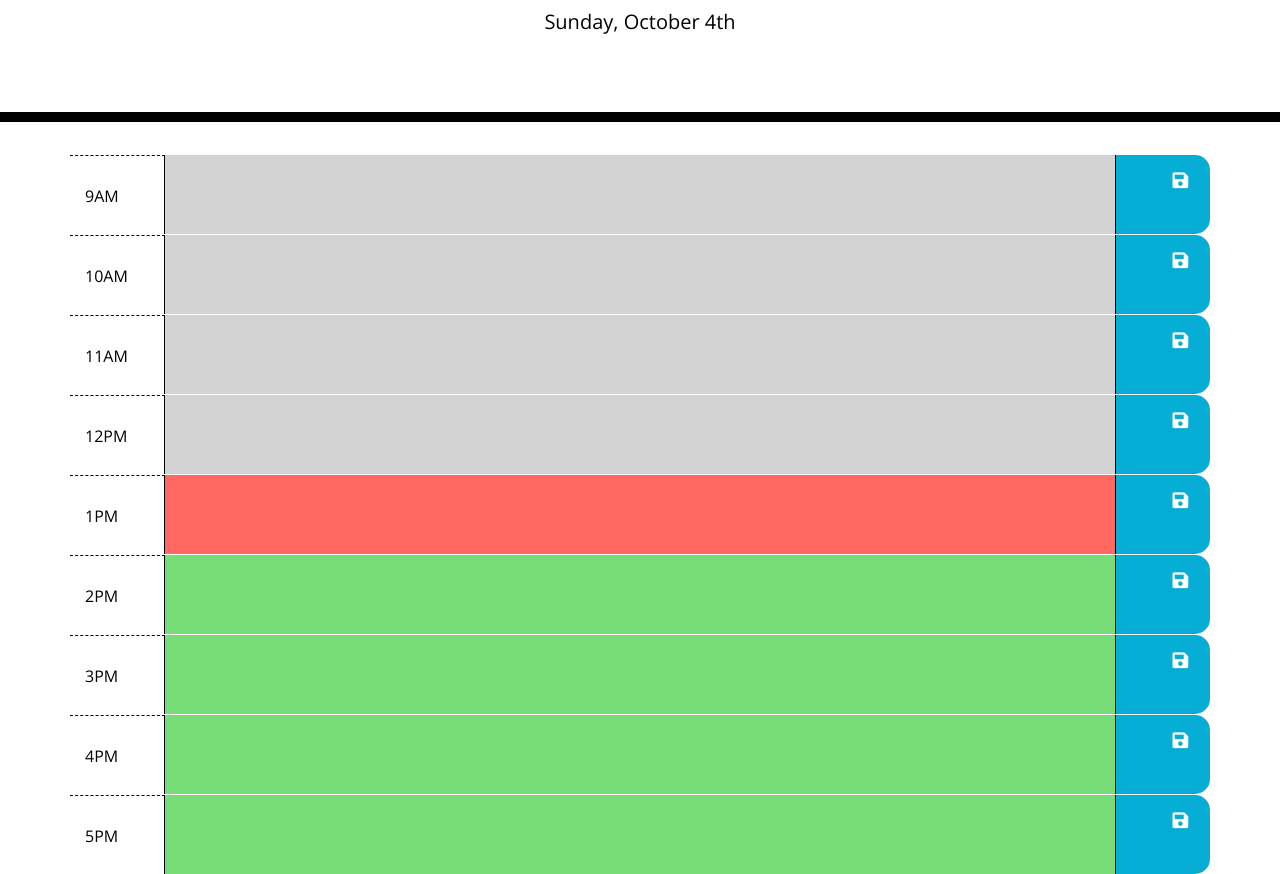
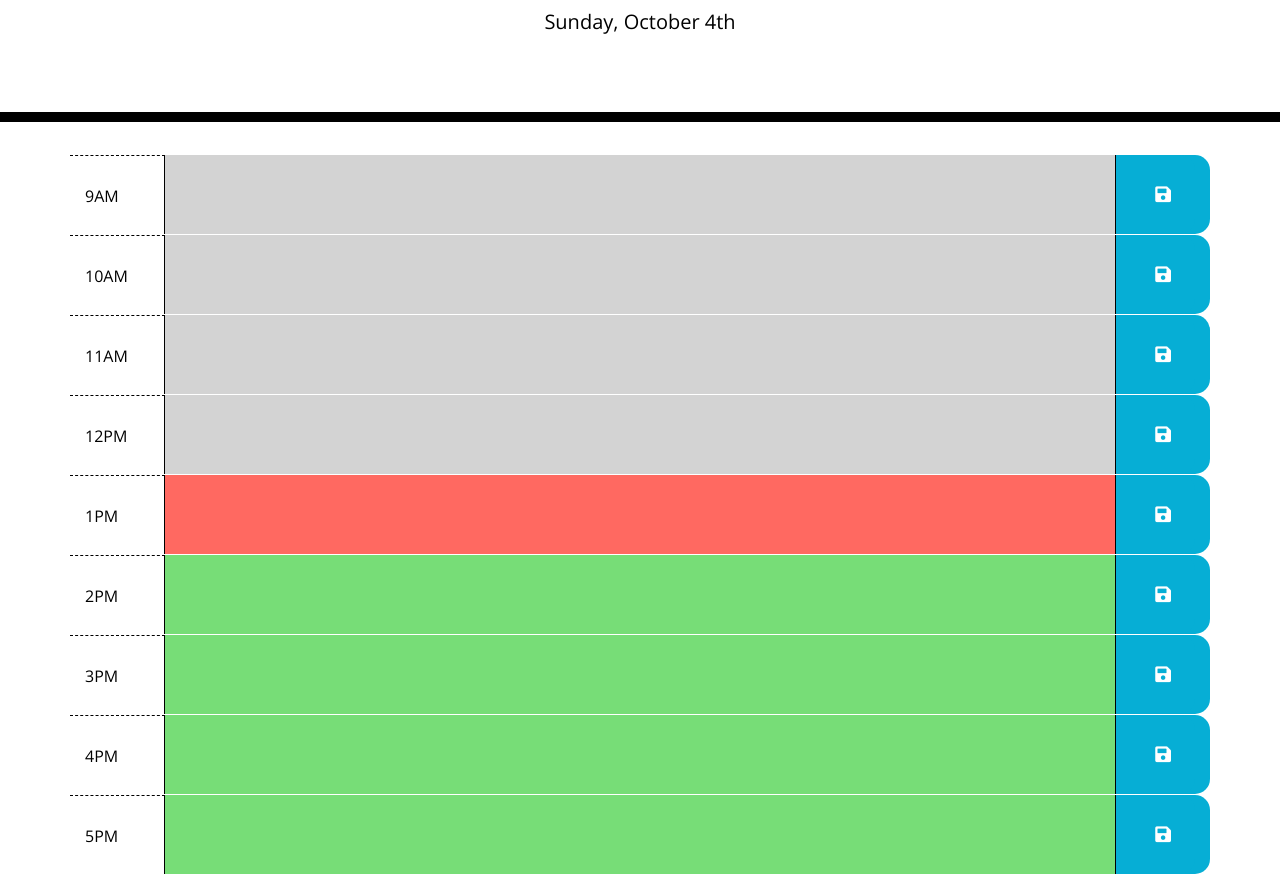
Before and after one commit to njderenne/scheduler, a plain HTML site: page index.html in a window 1280 px wide. Shown: the part 182-1056 px from the top of the page. Drawn offline with nearby package versions, Linux system fonts and the light colour scheme.

Commit message:
added save button

```diff
--- a/assets/css/style.css
+++ b/assets/css/style.css
@@ -71,3 +71,7 @@ textarea{
   font-size: 20px;
   transition: all .3s ease-in-out;
 }
+
+.btn-s {
+  border: none;
+}
--- a/assets/js/main.js
+++ b/assets/js/main.js
@@ -42,7 +42,7 @@ var timeRange = [{
 
 
 var timeCheck = function() {
-    //currentTime = moment.format("hA");
+    //currentTime = moment().format("hA");
     currentTime = "1PM";
     for (i = 0; i<timeRange.length; i++) {
         if (currentTime === timeRange[i].hour) {
--- a/index.html
+++ b/index.html
@@ -37,8 +37,8 @@
         <div class="col-10 description d-flex" id="0">
           <textarea name="event" class="flex-grow-1"></textarea>
         </div>
-        <div class="col-1 saveBtn">
-          <i class="fa fa-save" style="font-size: 18px;"></i>
+        <div class="col-1 saveBtn d-flex">
+          <button class="saveBtn flex-grow-1 btn btn-s"><i class="fa fa-save" style="font-size: 18px;"></i></button>
         </div>
       </div>
 
@@ -49,8 +49,8 @@
         <div class="col-10 description d-flex" id="1">
           <textarea name="event" class="flex-grow-1"></textarea>
         </div>
-        <div class="col-1 saveBtn">
-          <i class="fa fa-save" style="font-size: 18px;"></i>
+        <div class="col-1 saveBtn d-flex">
+          <button class="saveBtn flex-grow-1 btn btn-s"><i class="fa fa-save" style="font-size: 18px;"></i></button>
         </div>
       </div>
 
@@ -61,8 +61,8 @@
         <div class="col-10 description d-flex" id="2">
           <textarea name="event" class="flex-grow-1"></textarea>
         </div>
-        <div class="col-1 saveBtn">
-          <i class="fa fa-save" style="font-size: 18px;"></i>
+        <div class="col-1 saveBtn d-flex">
+          <button class="saveBtn flex-grow-1 btn btn-s"><i class="fa fa-save" style="font-size: 18px;"></i></button>
         </div>
       </div>
 
@@ -73,8 +73,8 @@
         <div class="col-10 description d-flex" id="3">
           <textarea name="event" class="flex-grow-1"></textarea>
         </div>
-        <div class="col-1 saveBtn">
-          <i class="fa fa-save" style="font-size: 18px;"></i>
+        <div class="col-1 saveBtn d-flex">
+          <button class="saveBtn flex-grow-1 btn btn-s"><i class="fa fa-save" style="font-size: 18px;"></i></button>
         </div>
       </div>
 
@@ -85,8 +85,8 @@
         <div class="col-10 description d-flex" id="4">
           <textarea name="event" class="flex-grow-1"></textarea>
         </div>
-        <div class="col-1 saveBtn">
-          <i class="fa fa-save" style="font-size: 18px;"></i>
+        <div class="col-1 saveBtn d-flex">
+          <button class="saveBtn flex-grow-1 btn btn-s"><i class="fa fa-save" style="font-size: 18px;"></i></button>
         </div>
       </div>
 
@@ -97,8 +97,8 @@
         <div class="col-10 description d-flex" id="5">
           <textarea name="event" class="flex-grow-1"></textarea>
         </div>
-        <div class="col-1 saveBtn">
-          <i class="fa fa-save" style="font-size: 18px;"></i>
+        <div class="col-1 saveBtn d-flex">
+          <button class="saveBtn flex-grow-1 btn btn-s"><i class="fa fa-save" style="font-size: 18px;"></i></button>
         </div>
       </div>
 
@@ -109,8 +109,8 @@
         <div class="col-10 description d-flex" id="6">
           <textarea name="event" class="flex-grow-1"></textarea>
         </div>
-        <div class="col-1 saveBtn">
-          <i class="fa fa-save" style="font-size: 18px;"></i>
+        <div class="col-1 saveBtn d-flex">
+          <button class="saveBtn flex-grow-1 btn btn-s"><i class="fa fa-save" style="font-size: 18px;"></i></button>
         </div>
       </div>
 
@@ -121,8 +121,8 @@
         <div class="col-10 description d-flex" id="7">
           <textarea name="event" class="flex-grow-1"></textarea>
         </div>
-        <div class="col-1 saveBtn">
-          <i class="fa fa-save" style="font-size: 18px;"></i>
+        <div class="col-1 saveBtn d-flex">
+          <button class="saveBtn flex-grow-1 btn btn-s"><i class="fa fa-save" style="font-size: 18px;"></i></button>
         </div>
       </div>
 
@@ -133,8 +133,8 @@
         <div class="col-10 description d-flex" id="8">
           <textarea name="event" class="flex-grow-1"></textarea>
         </div>
-        <div class="col-1 saveBtn">
-          <i class="fa fa-save" style="font-size: 18px"></i>
+        <div class="col-1 saveBtn d-flex">
+          <button class="saveBtn flex-grow-1 btn btn-s"><i class="fa fa-save" style="font-size: 18px;"></i></button>
         </div>
       </div>
     </div>
```
